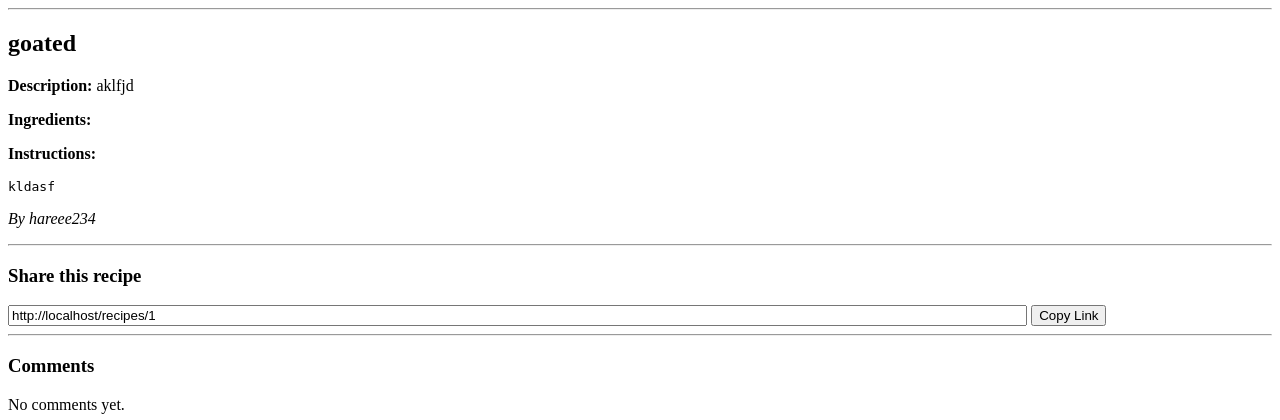
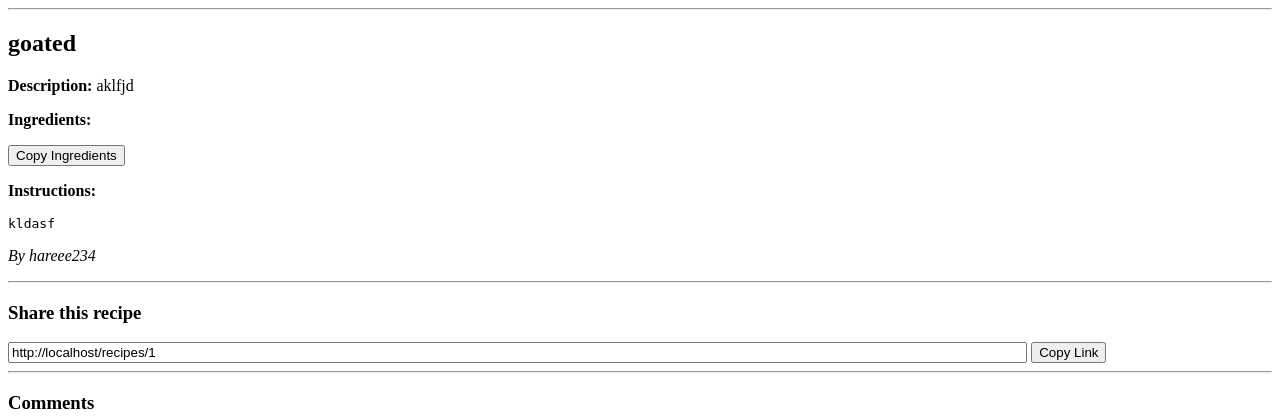
Before and after one commit to tedwu1/Recipe-Maker-Web-App, a Flask app: page /recipes/1 in a window 1280 px wide. Shown: the part 26-446 px from the top of the page. Run offline with Flask 3, Linux system fonts and the light colour scheme.

Commit message:
fixing bugs with requirement 18

```diff
--- a/app/templates/view_recipe.html
+++ b/app/templates/view_recipe.html
@@ -4,8 +4,12 @@
 {% block content %}
   <h2>{{ recipe.title }}</h2>
   <p><strong>Description:</strong> {{ recipe.description }}</p>
+
   <p><strong>Ingredients:</strong></p>
-  <pre>{{ recipe.ingredients }}</pre>
+  <!-- give this pre an id so we can grab it in JS -->
+  <pre id="ingredients">{{ recipe.ingredients }}</pre>
+  <button type="button" onclick="copyIngredients()">Copy Ingredients</button>
+
   <p><strong>Instructions:</strong></p>
   <pre>{{ recipe.instructions }}</pre>
   <p><em>By {{ recipe.author.username }}</em></p>
@@ -52,5 +56,26 @@
       document.execCommand('copy');
       alert('Recipe URL copied to clipboard!');
     }
+
+    function copyIngredients() {
+      const text = document.getElementById('ingredients').innerText;
+      if (navigator.clipboard && navigator.clipboard.writeText) {
+        navigator.clipboard.writeText(text)
+          .then(() => alert('Ingredients copied to clipboard!'))
+          .catch(() => fallbackCopy(text));
+      } else {
+        fallbackCopy(text);
+      }
+    }
+
+    function fallbackCopy(text) {
+      const ta = document.createElement('textarea');
+      ta.value = text;
+      document.body.appendChild(ta);
+      ta.select();
+      document.execCommand('copy');
+      document.body.removeChild(ta);
+      alert('Ingredients copied to clipboard!');
+    }
   </script>
 {% endblock %}
```
